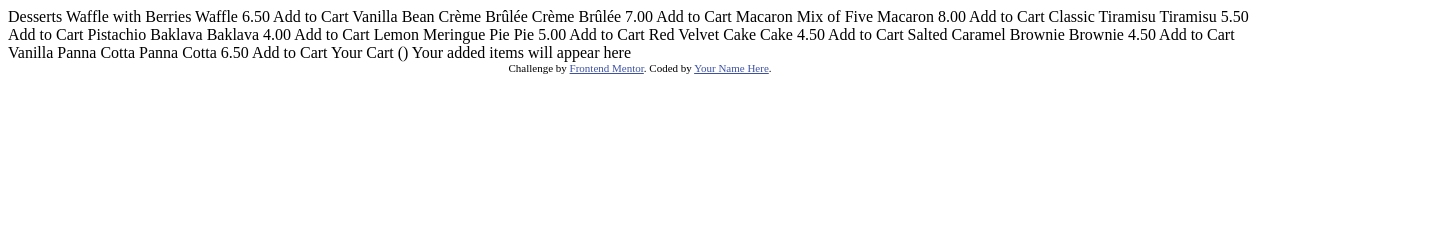
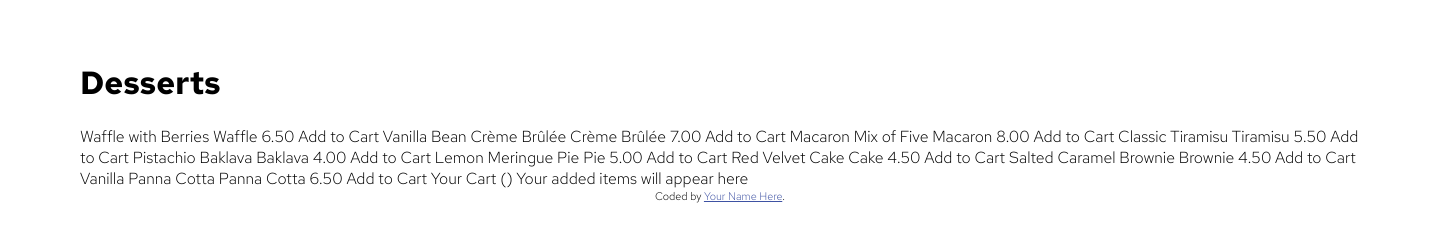
Before and after one commit to hackunited/product-list-with-cart, a plain HTML site: page index.html in a window 1280 px wide. Shown: the whole page, 1440 px wide, since content can reach past the window. Drawn offline with Linux system fonts and the light colour scheme.

Commit message:
added code for HTML

```diff
--- a/index.html
+++ b/index.html
@@ -1,74 +1,49 @@
 <!DOCTYPE html>
 <html lang="en">
   <head>
-  <meta charset="UTF-8">
-  <meta name="viewport" content="width=device-width, initial-scale=1.0"> <!-- displays site properly based on user's device -->
+    <meta charset="UTF-8" />
+    <meta name="viewport" content="width=device-width, initial-scale=1.0" />
+    <!-- displays site properly based on user's device -->
 
-  <link rel="icon" type="image/png" sizes="32x32" href="./assets/images/favicon-32x32.png">
+    <link
+      rel="icon"
+      type="image/png"
+      sizes="32x32"
+      href="./assets/images/favicon-32x32.png" />
 
-  <title>Frontend Mentor | Product list with cart</title>
+    <link rel="preconnect" href="https://fonts.googleapis.com" />
+    <link rel="preconnect" href="https://fonts.gstatic.com" crossorigin />
+    <link
+      href="https://fonts.googleapis.com/css2?family=Red+Hat+Text:ital,wght@0,300..700;1,300..700&family=Roboto:ital,wght@0,100..900;1,100..900&display=swap"
+      rel="stylesheet" />
+
+    <link rel="stylesheet" href="style.css" />
+
+    <title>Product list with cart</title>
 
     <!-- Feel free to remove these styles or customise in your own stylesheet 👍 -->
     <style>
-    .attribution { font-size: 11px; text-align: center; }
-    .attribution a { color: hsl(228, 45%, 44%); }
+      .attribution {
+        font-size: 11px;
+        text-align: center;
+      }
+      .attribution a {
+        color: hsl(228, 45%, 44%);
+      }
     </style>
   </head>
-<body>
-
-  Desserts
-
-  Waffle with Berries
-  Waffle
-  6.50
-  Add to Cart
-
-  Vanilla Bean Crème Brûlée
-  Crème Brûlée
-  7.00
-  Add to Cart
-
-  Macaron Mix of Five
-  Macaron
-  8.00
-  Add to Cart
-
-  Classic Tiramisu
-  Tiramisu
-  5.50
-  Add to Cart
-
-  Pistachio Baklava
-  Baklava
-  4.00
-  Add to Cart
-
-  Lemon Meringue Pie
-  Pie
-  5.00
-  Add to Cart
-
-  Red Velvet Cake
-  Cake
-  4.50
-  Add to Cart
-
-  Salted Caramel Brownie
-  Brownie
-  4.50
-  Add to Cart
-
-  Vanilla Panna Cotta
-  Panna Cotta
-  6.50
-  Add to Cart
-
-  Your Cart (<!-- Quantity -->)
+  <body class="red-hat-text-projX">
+    <div class="container">
+      <h1>Desserts</h1>
+      Waffle with Berries Waffle 6.50 Add to Cart Vanilla Bean Crème Brûlée
+      Crème Brûlée 7.00 Add to Cart Macaron Mix of Five Macaron 8.00 Add to Cart
+      Classic Tiramisu Tiramisu 5.50 Add to Cart Pistachio Baklava Baklava 4.00
+      Add to Cart Lemon Meringue Pie Pie 5.00 Add to Cart Red Velvet Cake Cake
+      4.50 Add to Cart Salted Caramel Brownie Brownie 4.50 Add to Cart Vanilla
+      Panna Cotta Panna Cotta 6.50 Add to Cart Your Cart (<!-- Quantity -->)
       Your added items will appear here
 
-  <div class="attribution">
-    Challenge by <a href="https://www.frontendmentor.io?ref=challenge">Frontend Mentor</a>.
-    Coded by <a href="#">Your Name Here</a>.
+      <div class="attribution">Coded by <a href="#">Your Name Here</a>.</div>
     </div>
   </body>
 </html>
--- /dev/null
+++ b/style.css
@@ -0,0 +1,26 @@
+.red-hat-text-projX {
+  font-family: "Red Hat Text", sans-serif;
+  font-optical-sizing: auto;
+  font-weight: 300;
+  font-style: normal;
+}
+.roboto-projX {
+  font-family: "Roboto", sans-serif;
+  font-optical-sizing: auto;
+  font-weight: 300;
+  font-style: normal;
+  font-variation-settings: "wdth" 100;
+}
+
+body {
+  font-family: "Red Hat Text", sans-serif;
+  margin: 0;
+  padding: 0;
+  box-sizing: border-box;
+}
+.container {
+  width: 100%;
+  max-width: 1440px;
+  height: 100vh;
+  padding: 40px 80px;
+}
```
Lines whose indentation alone changed are shown as unchanged.
